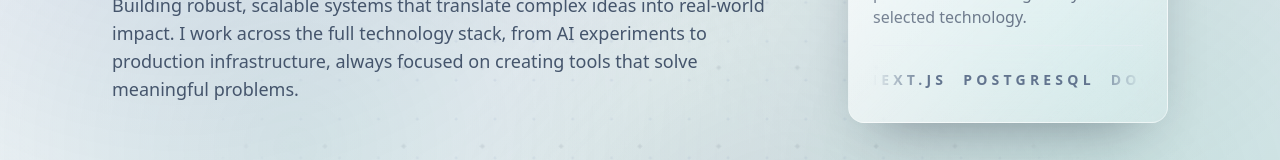
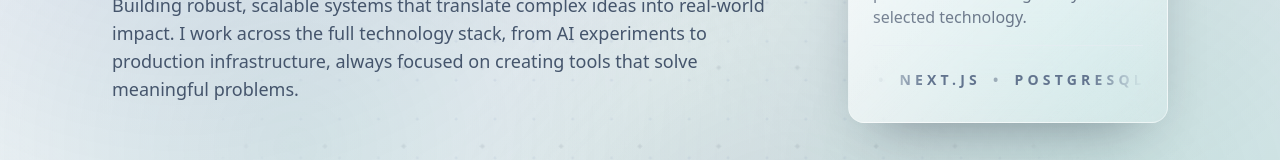
Before and after one commit to dillonfkhanna/dillonkhanna-portfolio, a Next.js app: page / in a window 1280 px wide. Shown: the part 426-586 px from the top of the page. Built offline with nearby package versions, Linux system fonts and the light colour scheme; no server answers.

Commit message:
Smooth out hero marquee

```diff
--- a/app/globals.css
+++ b/app/globals.css
@@ -39,6 +39,12 @@
   .tech-scroll-item {
     @apply flex-shrink-0 whitespace-nowrap;
   }
+
+  .tech-scroll-item::after {
+    content: "•";
+    margin-inline: 0.75rem;
+    color: rgba(100, 116, 139, 0.55);
+  }
 }
 
 @keyframes tech-scroll {
--- a/components/Hero.tsx
+++ b/components/Hero.tsx
@@ -22,6 +22,7 @@ export default function Hero({
   scrollTarget,
 }: HeroProps) {
   const marqueeItems = [...techFocus.skills, ...techFocus.skills];
+  const marqueeDuration = Math.max(12, techFocus.skills.length * 2);
 
   return (
     <section className="relative flex min-h-fit flex-col justify-center gap-16 pt-20 sm:pt-24 lg:min-h-[calc(100vh-12rem)] lg:pt-12">
@@ -49,7 +50,10 @@ export default function Hero({
             <p className="mt-2 text-sm text-slate-600 sm:text-base">{techFocus.summary}</p>
             <hr className="my-4 border-slate-200/70" />
             <div className="tech-scroll-container py-1 sm:py-2">
-              <div className="tech-scroll flex min-w-max gap-4">
+              <div
+                className="tech-scroll flex min-w-max items-center"
+                style={{ animationDuration: `${marqueeDuration}s` }}
+              >
                 {marqueeItems.map((skill, index) => (
                   <span
                     key={`${skill}-${index}`}
```
